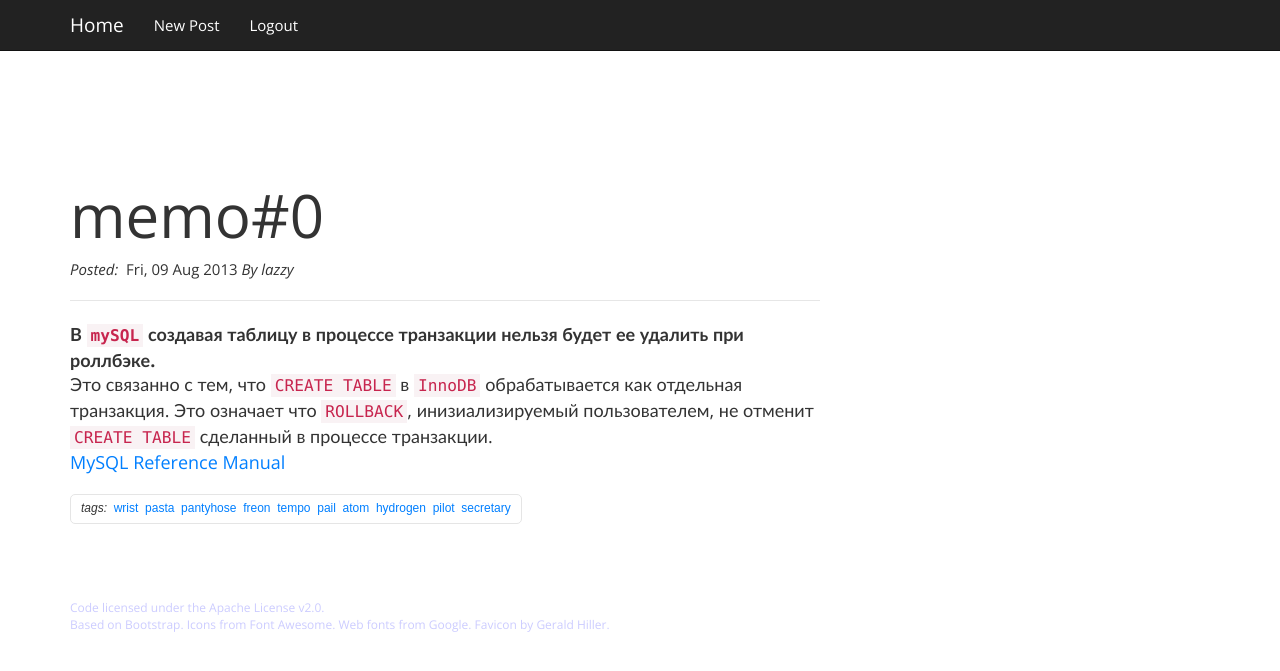
After one commit to dmaslov/flask-blog, a Flask app: template templates/single_post.html in a window 1280 px wide. The commit adds this page. Shown: the top 671 px of the page. Run offline with Flask 2, Linux system fonts and the light colour scheme; the template is opened without the code that fills it, so the values that code supplies are empty; some libraries are stand-ins or nearby versions.

Commit message:
modifyed templates

```diff
--- a/templates/head.html
+++ b/templates/head.html
@@ -1,5 +1,5 @@
 <head>
-    <title>Blog</title>
+    <title>{%- if meta_title -%}{{ meta_title }}{%- else -%}Hello{% endif %}</title>
     <meta name="viewport" content="width=device-width, initial-scale=1.0">
     <meta charset="utf-8">
     <link href="{{ url_for('static', filename='bootstrap.min.css') }}" rel="stylesheet" media="screen">
--- a/templates/index.html
+++ b/templates/index.html
@@ -1,10 +1,11 @@
 <!DOCTYPE html>
 <html lang="en">
-	{% include 'head.html' %}
+	{% block head %}{% include 'head.html' %}{% endblock %}
 	<body>
 		{% include 'nav.html' %}
 
 		<div class="container">
+			{% block body %}
 			<div class="post clearfix">
 				<div class="row">
 					<div class="col-lg-8">
@@ -33,6 +34,7 @@
 					</div>
 				</div>
 			</div>
+			{% endblock %}
 			{% include 'footer.html' %}
 		</div>
 		<script src="//codeorigin.jquery.com/jquery-2.0.3.min.js"></script>
--- a/templates/nav.html
+++ b/templates/nav.html
@@ -1,7 +1,7 @@
 <div class="navbar navbar-default navbar-fixed-top">
 	<div class="container">
 		<div class="navbar-header">
-			<a href="../" class="navbar-brand">Home</a>
+			<a href="/" class="navbar-brand">Home</a>
 			<button class="navbar-toggle" type="button" data-toggle="collapse" data-target="#navbar-main">
 				<span class="icon-bar"></span>
 				<span class="icon-bar"></span>
@@ -10,8 +10,8 @@
 		</div>
 		<div class="navbar-collapse collapse" id="navbar-main">
 			<ul class="nav navbar-nav">
-				<li><a href="../help/">New Post</a></li>
-				<li><a href="http://news.bootswatch.com">Logout</a></li>
+				<li><a href="">New Post</a></li>
+				<li><a href="">Logout</a></li>
 			</ul>
 		</div>
 	</div>
--- /dev/null
+++ b/templates/single_post.html
@@ -0,0 +1,44 @@
+{% extends 'index.html' %}
+{% block body %}
+	<div class="post clearfix">
+		<div class="row">
+			<div class="col-lg-8">
+				<div class="page-header">
+					<h1><a>memo#0</a></h1>
+					<p><i>Posted:&nbsp;</i> Fri, 09 Aug 2013 <i>By lazzy</i></p>
+					<div class="social row-fluid">
+				        <!-- AddThis Button BEGIN -->
+				        <div class="addthis_toolbox addthis_default_style addthis_16x16_style">
+							<a class="addthis_button_twitter"></a>
+							<a class="addthis_button_facebook"></a>
+							<a class="addthis_button_google_plusone_share"></a>
+							<a class="addthis_button_evernote"></a>
+							<a class="addthis_button_pocket"></a>
+				        </div>
+				        <script type="text/javascript">var addthis_config = {"data_track_addressbar":true};</script>
+				        <script type="text/javascript" src="//s7.addthis.com/js/300/addthis_widget.js#pubid=ra-51faccde477480fa"></script>
+				        <!-- AddThis Button END -->
+			        </div>
+				</div>
+				<div class="content">
+					<p><strong>В <code>mySQL</code> создавая таблицу в процессе транзакции нельзя будет ее удалить при роллбэке.</strong><br> Это связанно с тем, что <code>CREATE TABLE</code> в <code>InnoDB</code> обрабатывается как отдельная транзакция. Это означает что <code>ROLLBACK</code>, инизиализируемый пользователем, не отменит <code>CREATE TABLE</code> сделанный в процессе транзакции.<br><a href="http://dev.mysql.com/doc/refman/5.1/en/implicit-commit.html" title="MySQL 5.1 Reference Manual :: 13.3.3 Statements That Cause an Implicit Commit" target="_blank">MySQL Reference Manual </a></p>
+				</div>
+				<div class="infopanel">
+					<div class="tags">
+						<i>tags:&nbsp;</i>
+						<a href="/tag/wrist">wrist</a>
+						&nbsp;<a href="/tag/pasta">pasta</a>
+						&nbsp;<a href="/tag/pantyhose">pantyhose</a>
+						&nbsp;<a href="/tag/freon">freon</a>
+						&nbsp;<a href="/tag/tempo">tempo</a>
+						&nbsp;<a href="/tag/pail">pail</a>
+						&nbsp;<a href="/tag/atom">atom</a>
+						&nbsp;<a href="/tag/hydrogen">hydrogen</a>
+						&nbsp;<a href="/tag/pilot">pilot</a>
+						&nbsp;<a href="/tag/secretary">secretary</a>
+					</div>
+				</div>
+			</div>
+		</div>
+	</div>
+{% endblock %}
--- a/web.py
+++ b/web.py
@@ -9,10 +9,10 @@ DEBUG = True
 app = Flask(__name__)
 app.config.from_object(__name__)
 
+
 @app.route('/')
 def index():
-    #return "Hello World!"
-    return render_template('index.html', name='Dmitry')
+    return render_template('index.html', meta_title='Blog')
 
 
 @app.route('/tag/<tag>')
@@ -20,9 +20,9 @@ def posts_by_tag(tag="notfound"):
     pass
 
 
-@app.route("/post/<permalink>")
-def show_post(permalink="notfound"):
-    pass
+@app.route('/post/<permalink>')
+def show_post(permalink):
+    return render_template('single_post.html', meta_title='SinglePost')
 
 
 @app.route('/newcomment', methods=['POST'])
```
